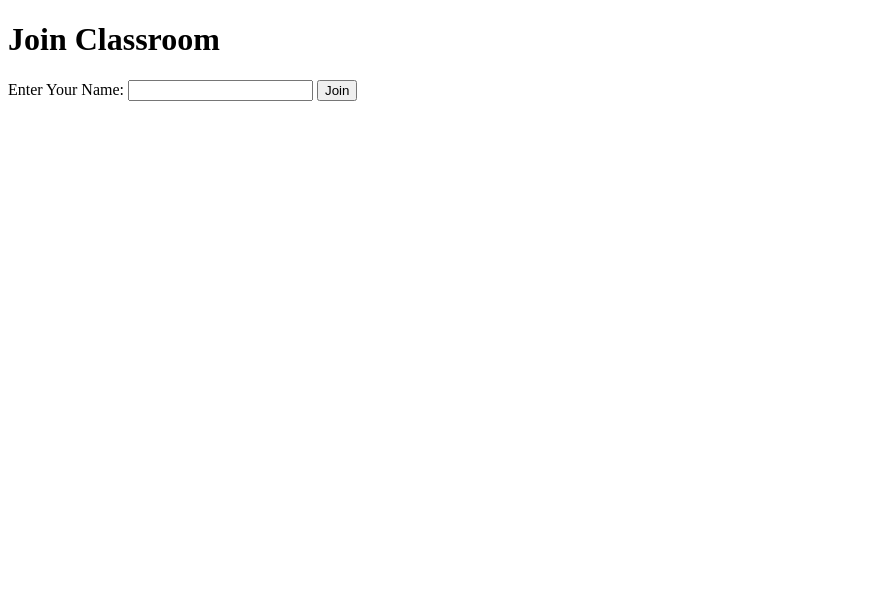
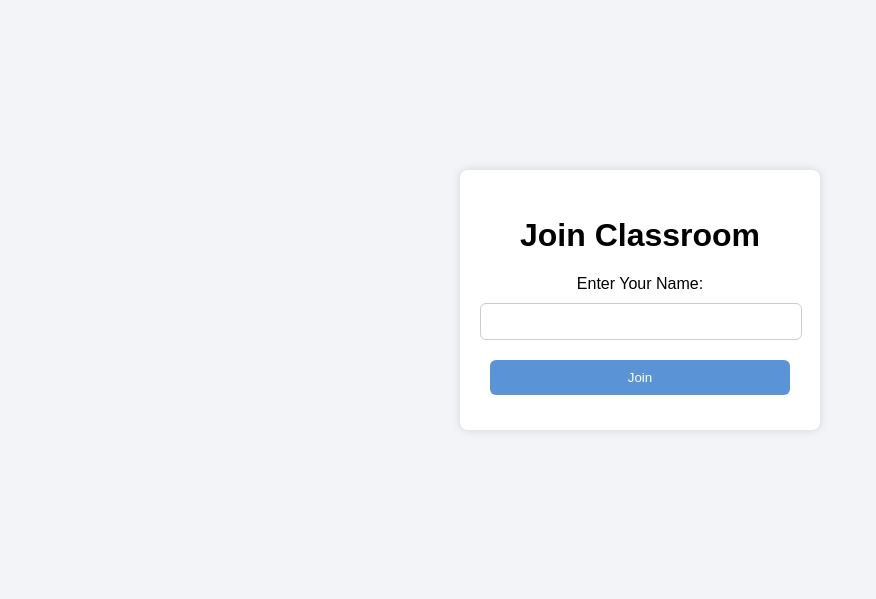
Before and after one commit to farhanahmad4709-hub/Classroom-System, a Flask app: page / in a window 1280 px wide. Shown: the top 599 px of the page, without its empty margins (0-876 px from the left). Run offline with Flask 3, Linux system fonts and the light colour scheme.

Commit message:
1st changes

```diff
--- a/static/style.css
+++ b/static/style.css
@@ -0,0 +1,34 @@
+body {
+    font-family: Arial, sans-serif;
+    background: #f2f4f7;
+    height: 600px;
+    margin: 0;
+    display: flex;
+    justify-content: center;
+    align-items: center;
+}
+
+.card {
+    background: #fff;
+    padding: 25px 30px;
+    width: 300px;
+    border-radius: 8px;
+    box-shadow: 0 0 10px #0002;
+    text-align: center;
+}
+
+input, button {
+    width: 100%;
+    padding: 10px;
+    margin: 10px -10px;
+    border-radius: 6px;
+    border: 1px solid #ccc;
+}
+
+button {
+    background: #5a94d6;
+    color: #fff;
+    border: none;
+}
+
+button:hover { background: #79e233f5; }
--- a/templates/join.html
+++ b/templates/join.html
@@ -2,8 +2,10 @@
 <html>
 <head>
     <title>Join Class</title>
+    <link rel="stylesheet" href="{{ url_for('static', filename='style.css') }}">
 </head>
 <body>
+<div class="card">
     <h1>Join Classroom</h1>
 
     <form action="/join" method="POST">
@@ -11,5 +13,6 @@
         <input type="text" name="name" required>
         <button type="submit">Join</button>
     </form>
+</div>
 </body>
 </html>
--- a/templates/success.html
+++ b/templates/success.html
@@ -4,11 +4,14 @@
 
 <head>
     <title>Success</title>
+    <link rel="stylesheet" href="{{ url_for('static', filename='style.css') }}">
 </head>
 <body>
+<div class="card">
     <h1>Welcome {{name}}</h1>
     <p>You are marked present</p>
     <p>{{time}}</p>
+</div>
 </body>
 
 </html>
```
